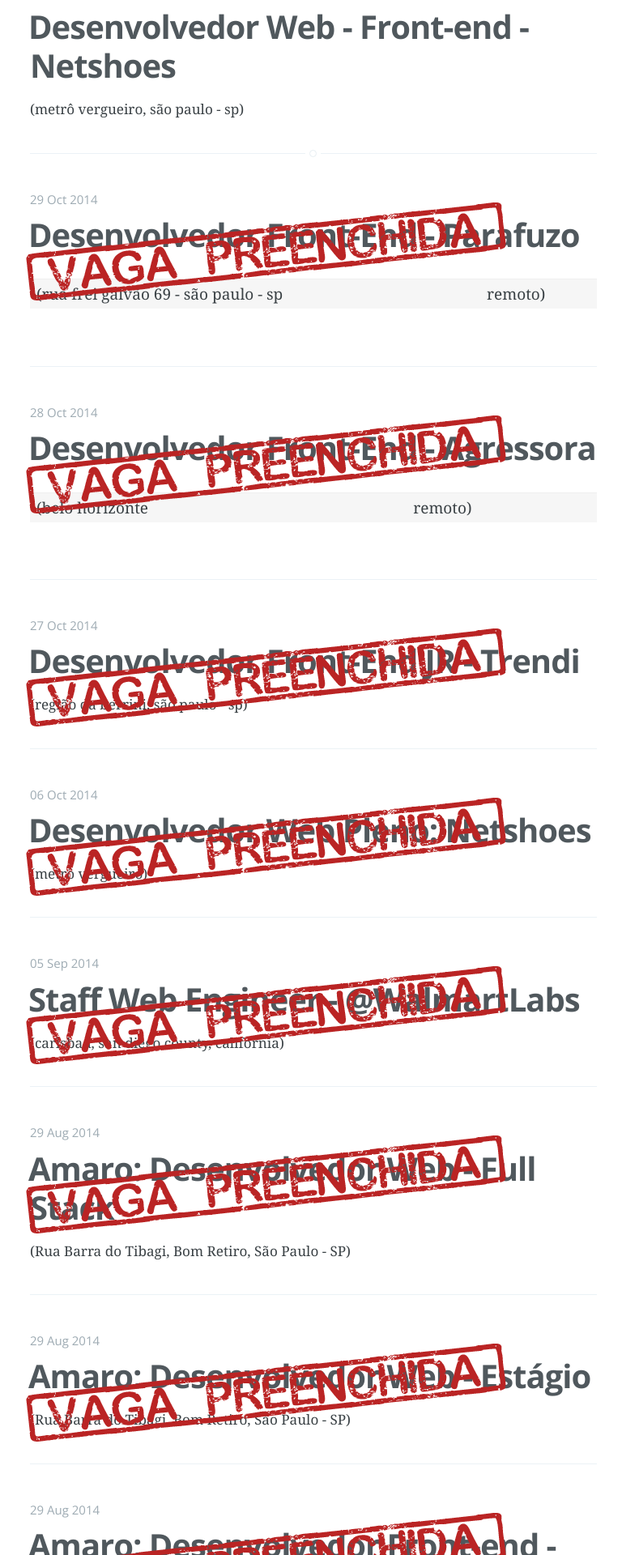
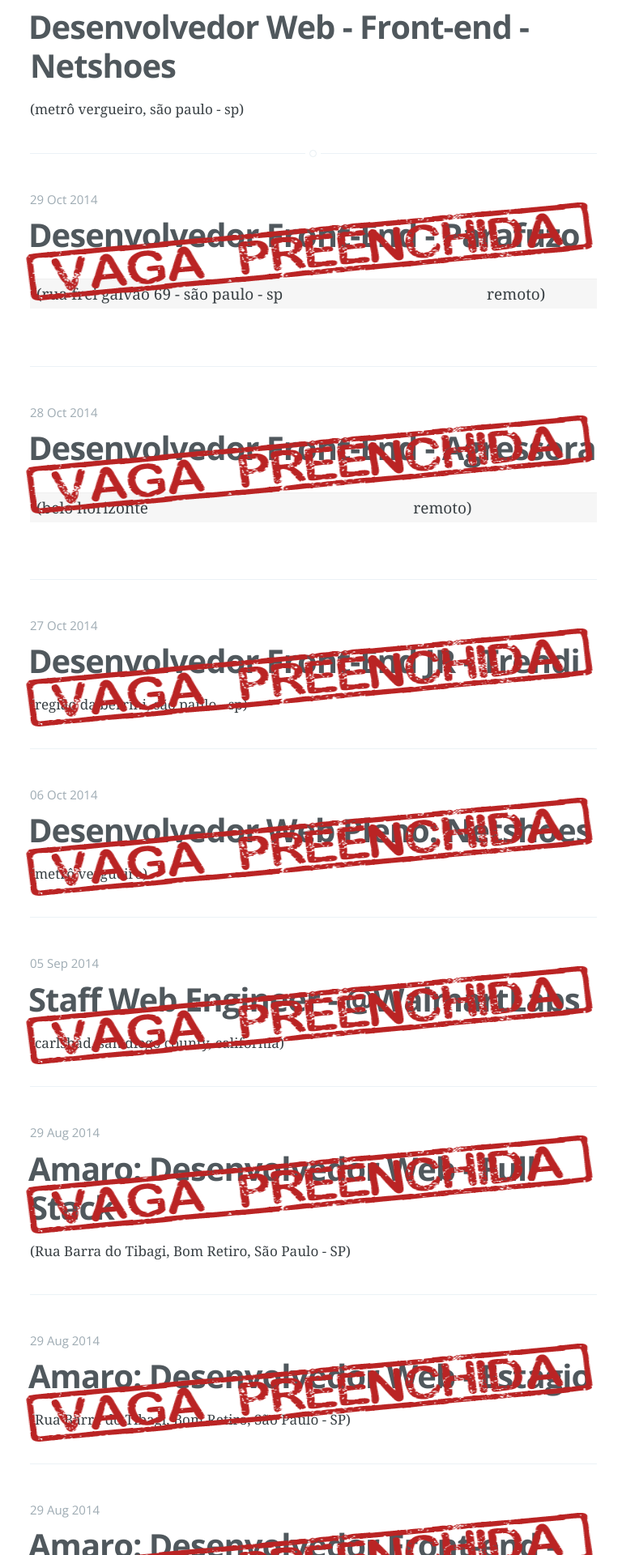
Before and after one commit to vcavalcante/trampos, a Jekyll site: the page built from index.html, in a window 1280 px wide. Shown: the part 694-2614 px from the top of the page at 81% size, without its empty margins (253-1021 px from the left). Built offline with Jekyll 4.4.1, drawn with Linux system fonts in a browser that asks for light colours; the list of posts is cut into pages by our own code; comment, search, counter and statistics services are not loaded.

Commit message:
fix mobile layout

```diff
--- a/assets/css/main.css
+++ b/assets/css/main.css
@@ -50,12 +50,13 @@
   display: block;
   top: 20px;
   left: 0;
-  width: 593px;
+  width: 100%;
   height: 121px;
   border: 0;
   border-radius: 0;
   box-shadow: unset;
   background: transparent url('/trampos/assets/images/vaga-preenchida.png') no-repeat;
+  background-size: 100% 100%;
 }
 
 /*****************************************************************************/
```
